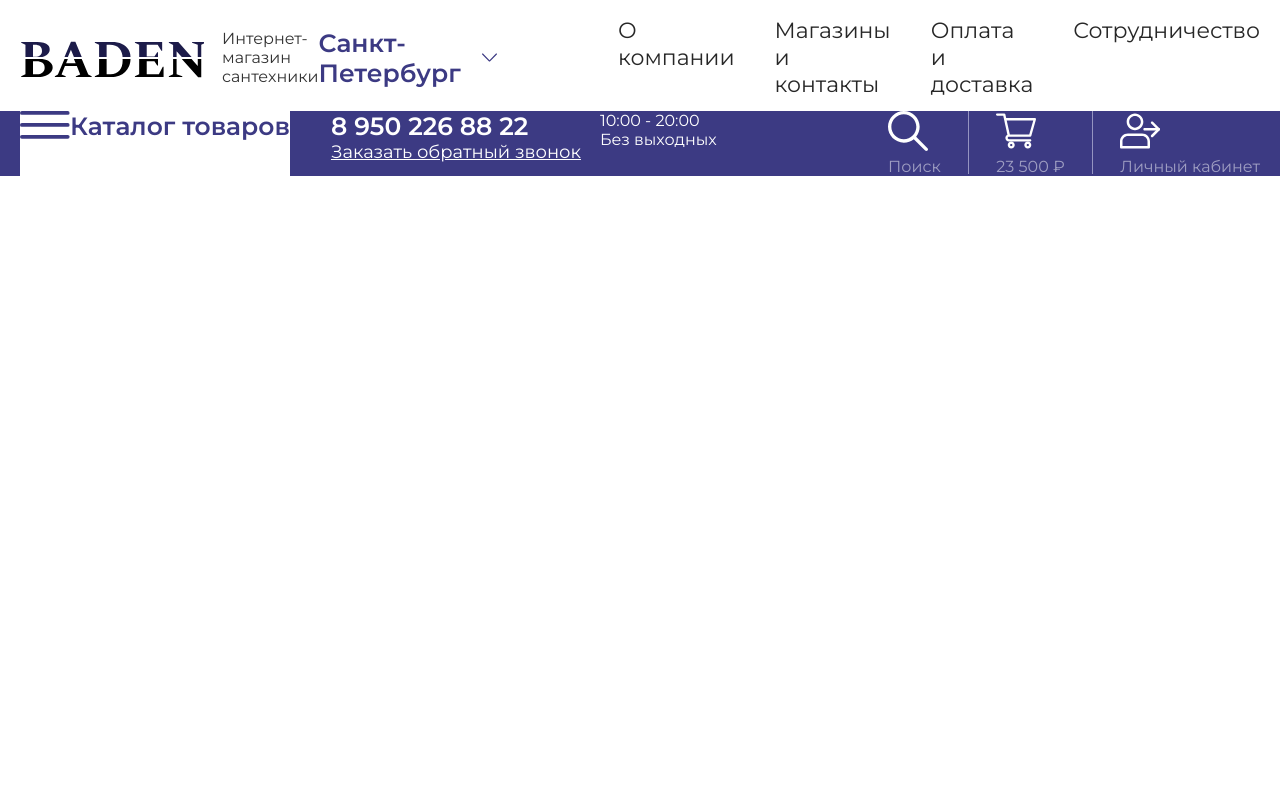
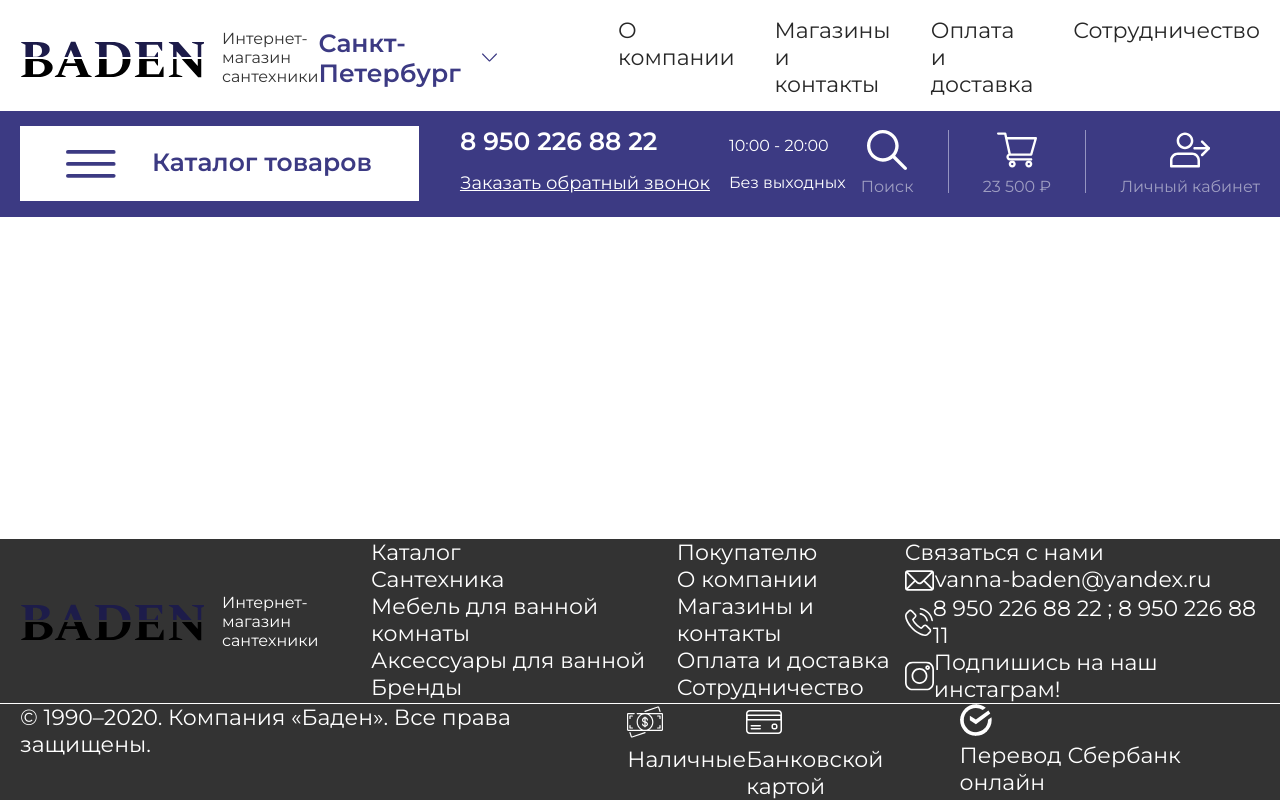
Before and after one commit to and96437345/Baden, a plain HTML site: page index.html in a window 1280 px wide. Drawn offline with Linux system fonts and the light colour scheme.

Commit message:
Baden footer

```diff
--- a/css/style.css
+++ b/css/style.css
@@ -149,6 +149,7 @@ ul {
 .header-down__row {
     display: flex;
     justify-content: space-between;
+    padding: 15px 0 16px;
 }
 
 .menu-left {
@@ -158,17 +159,27 @@ ul {
     display: flex;
     background-color: #fff;
     color: #3C3A83;
+    padding: 24px 47px 23px 46px;
+}
+.burger__menu-icon {
+    width: 50px;
+    height: 28px;
 }
 .burger__menu-desc {
 font-family: Montserrat;
 font-size: 25px;
 font-weight: 600;
+line-height: 100%;
+margin-left: 36px;
+
 }
 
 .header-tel {
     display: flex;
     flex-direction: column;
+    justify-content: space-between;
     margin-left: 41px;
+
 }
 .header-tel a:first-child {
     font-family: Montserrat;
@@ -188,9 +199,14 @@ font-style: normal;
 font-weight: 400;
 line-height: normal;
 text-decoration-line: underline;
+padding-top: 6px;
+padding-bottom: 7px;
 }
 
 .header__worktime {
+    display: flex;
+    flex-direction: column;
+    justify-content: space-between;
     color: #FFF;
 font-family: Montserrat;
 font-size: 16px;
@@ -198,12 +214,20 @@ font-style: normal;
 font-weight: 400;
 line-height: normal;
 margin-left: 19px;
+padding-top: 10px;
+padding-bottom: 9px;
 }
 
+.header__worktime-item:first-child {
+    margin-bottom: 16px;
+}
 .menu__items {
     display: flex;
     justify-content: space-between;
-    width: 30%;
+    width: 32.2%;
+    padding-top: 4px;
+    padding-bottom: 5px;
+
 }
 
 .menu-icon img {
@@ -211,6 +235,7 @@ margin-left: 19px;
     height: 40px;
     color: #FFF;
 }
+
 
 .menu-desc {
     color: #FFF;
@@ -227,7 +252,62 @@ opacity: 0.5;
     background-color: #eef;
     opacity: 0.5;
 }
+ .menu-item {
+    display: flex;
+    flex-direction: column;
+    justify-content: space-between;
+    align-items: center;
+ }
 
+ .menu__items-enter {
+    position: relative;
+ }
+ .items-exit {
+    position: absolute;
+    margin-top: 88px;
+    margin-left: 25px;
+    flex-shrink: 0;
+    font-family: Montserrat;
+    font-size: 22px;
+    font-weight: 400;
+    color: #3C3A83;
+    border-radius: 3px;
+    border: 1px solid #CBCACA;
+    background-color: #FFF;
+    padding: 22px 119px 23px 119px;
+    display: none;
+ }
+ .menu__items-enter:hover .items-exit {
+    display: block;
+ }
+
+
+
+ .footer {
+    background-color: #333;
+    color: #fff;
+ }
+
+ .footer-top {
+    border-bottom: 1px solid #fff;
+ }
+
+ .footer__menu-item a {
+    color: #fff;
+    text-decoration: none;
+ }
+
+ .menu__contacts-item {
+    display: flex;
+ }
+
+ .footer__row {
+    display: flex;
+    justify-content: space-between;
+ }
+ .footer-pay {
+    display: flex;
+ }
 
 
 
--- a/index.html
+++ b/index.html
@@ -83,40 +83,107 @@
                         </div>
                     </div>
                     <nav class="menu__items">
-                        <div class="menu__items-find">
+                        <div class="menu__items-find menu-item">
                             <div class="find__icon menu-icon">
                                 <img src="images/Find.svg" alt="">
                             </div>
                             <div class="find-desc menu-desc">Поиск</div>
                         </div>
                         <div class="menu__items-line"></div>
-                        <div class="menu__items-basket">
+                        <div class="menu__items-basket menu-item">
                             <div class="basket__icon menu-icon">
                                 <img src="images/basket.svg" alt="">
                             </div>
                             <div class="find-desc menu-desc">23 500 ₽</div>
                         </div>
                         <div class="menu__items-line"></div>
-                        <div class="menu__items-enter">
+                        <div class="menu__items-enter menu-item">
                             <div class="enter__icon menu-icon">
                                 <img src="images/Enter.svg" alt="">
                             </div>
                             <div class="find-desc menu-desc">Личный кабинет</div>
+                            <div class="items-exit">Выйти</div>
                         </div>
                     </nav>
-
-
-
-
                 </div>
             </div>
         </div>
     </header>
+
+
     <main class="main">
 
     </main>
+
+
     <footer class="footer">
+        <div class="footer-top">
+            <div class="container">
+                <div class="footer__row row">
+                    <div class="footer__logo logo">
+                        <div class="logo__image">
+                            <img src="images/logo.svg" alt="">
+                        </div>
+                        <div class="logo__desc">
+                            Интернет-магазин сантехники
+                        </div>
+                    </div>
 
+                    <div class="footer__menu-items">
+                        <div class="footer__menu-title">Каталог</div>
+                        <div class="footer__menu-item"><a href="#" class="footer-item">Сантехника</a></div>
+                        <div class="footer__menu-item"><a href="#" class="footer-item">Мебель для ванной комнаты</a></div>
+                        <div class="footer__menu-item"><a href="#" class="footer-item">Аксессуары для ванной</a></div>
+                        <div class="footer__menu-item"><a href="#" class="footer-item">Бренды</a></div>
+                    </div>
+
+                    <div class="footer__menu-items">
+                        <div class="footer__menu-title">Покупателю</div>
+                        <div class="footer__menu-item"><a href="#" class="footer-item">О компании</a></div>
+                        <div class="footer__menu-item"><a href="#" class="footer-item">Магазины и контакты</a></div>
+                        <div class="footer__menu-item"><a href="#" class="footer-item">Оплата и доставка</a></div>
+                        <div class="footer__menu-item"><a href="#" class="footer-item">Сотрудничество</a></div>
+                    </div>
+
+                    <div class="menu-contacts">
+                        <div class="menu__contact-title">Связаться с нами</div>
+                        <div class="menu__contacts-item">
+                            <img src="images/mail 1.svg" alt="">
+                            <div class="email">vanna-baden@yandex.ru</div>
+                        </div>
+                        <div class="menu__contacts-item">
+                            <img src="images/phone-call 1.svg" alt="">
+                            <div class="phone">8 950 226 88 22 ; 8 950 226 88 11</div>
+                        </div>
+                        <div class="menu__contacts-item">
+                            <img src="images/instagram 1.svg" alt="">
+                            <div class="instagramm">Подпишись на наш инстаграм!</div>
+                        </div>
+                    </div>
+                </div>
+            </div>
+        </div>
+        <div class="footer-down">
+            <div class="container">
+                <div class="footer__row">
+                    <div class="footer-rights">© 1990–2020. Компания «Баден». Все права защищены.</div>
+                    <div class="footer-pay">
+                        <div class="pay-item cash">
+                            <img src="images/cash 1.svg" alt="">
+                            <div class="pay-type">Наличные</div>
+                        </div>
+                        <div class="pay-item credit-card">
+                            <img src="images/credit-card 1.svg" alt="">
+                            <div class="pay-type">Банковской картой</div>
+                        </div>
+                        <div class="pay-item sberbank">
+                            <img src="images/sberbank 1.svg" alt="">
+                            <div class="pay-type">Перевод Сбербанк онлайн</div>
+                        </div>
+                    </div>
+                </div>
+            </div>
+        </div>
     </footer>
 
 
```
Also changed, not shown: images/cash 1.svg (added), images/credit-card 1.svg (added), images/instagram 1.svg (added), images/mail 1.svg (added), images/phone-call 1.svg (added), images/sberbank 1.svg (added).
